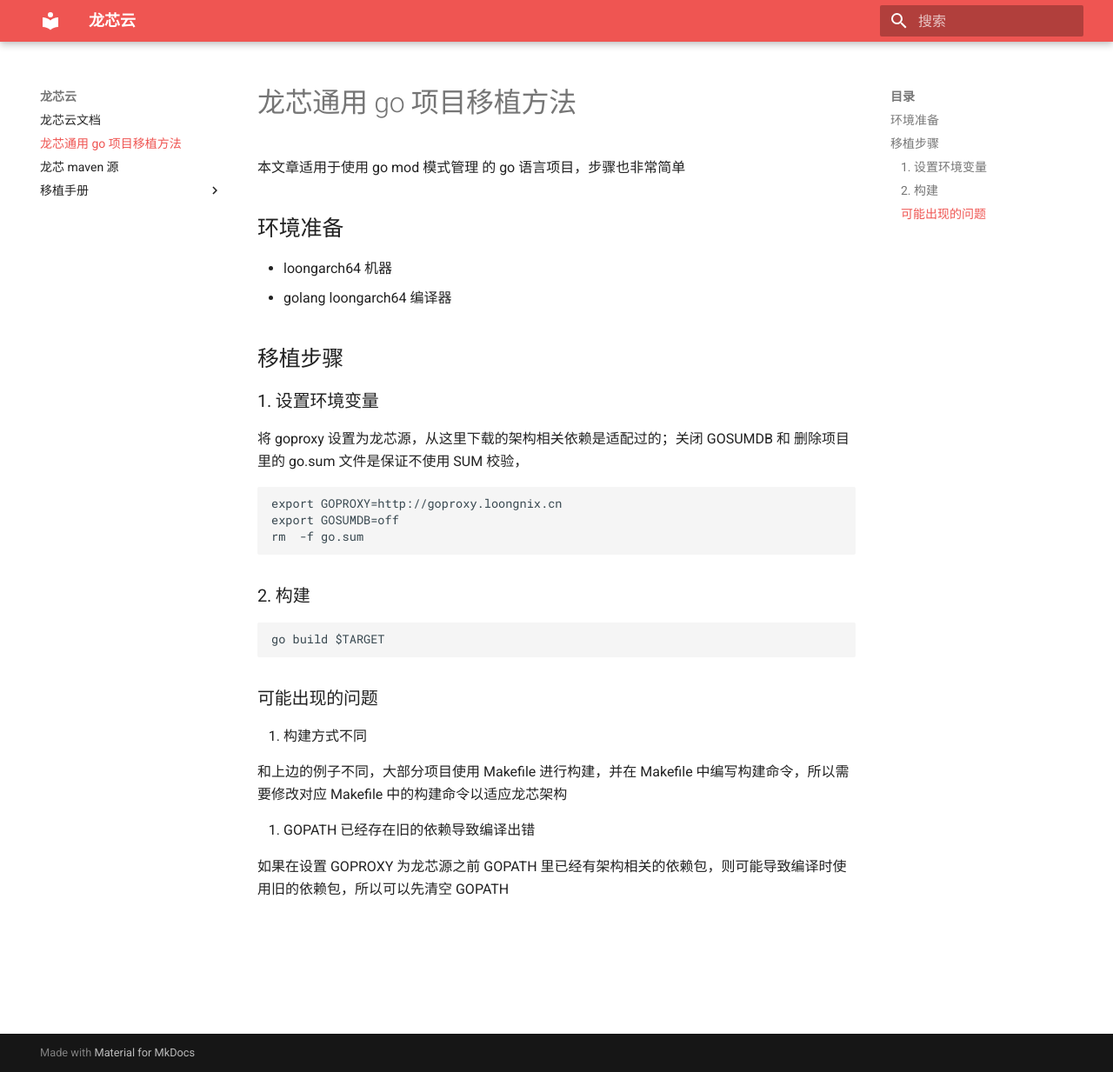
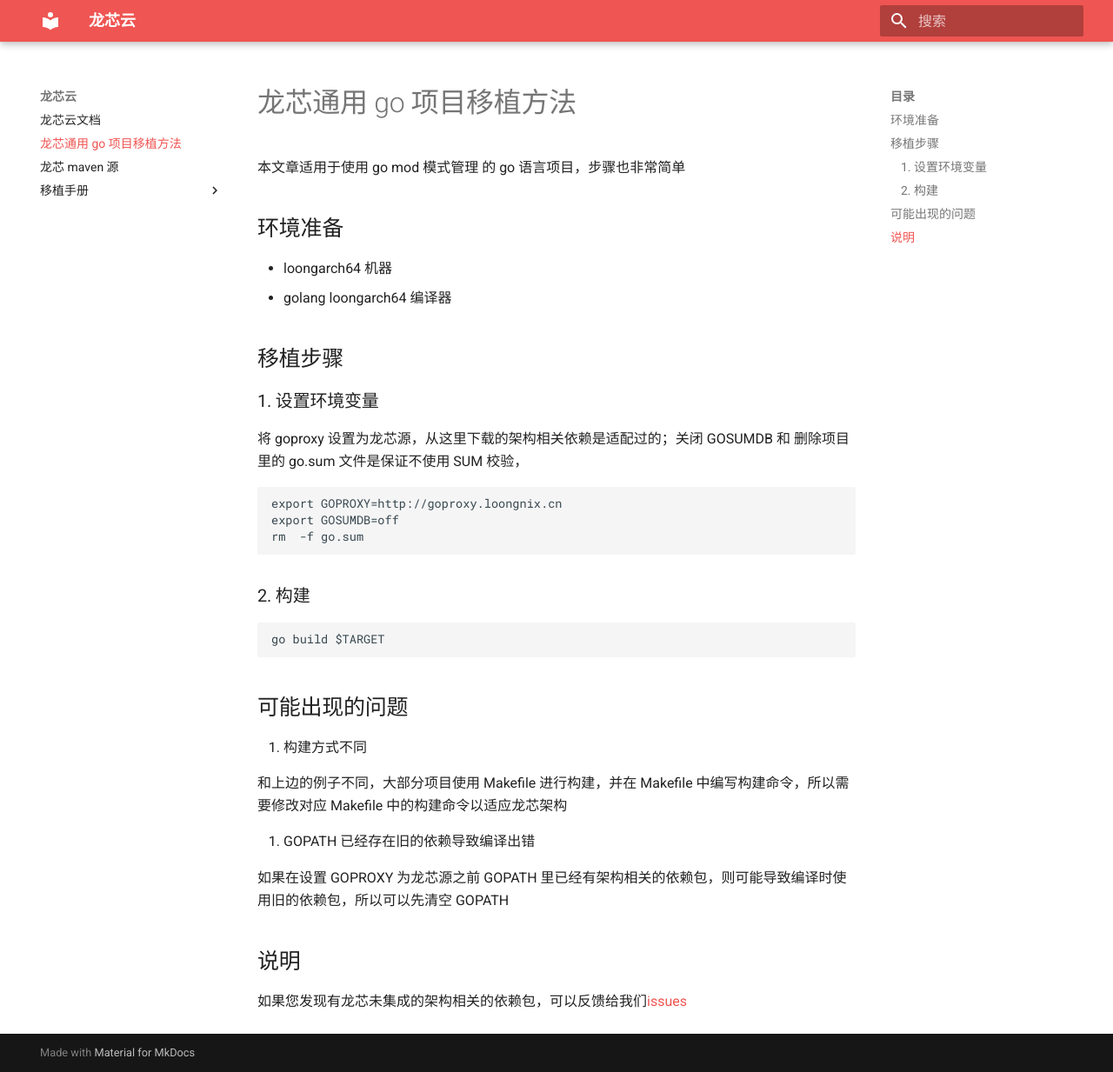
Before and after one commit to Loongson-Cloud-Community/Loongson-Cloud-Community, an MkDocs documentation site: the page built from docs/common_go.md, in a window 1280 px wide and 1233 px high. Shown: the whole window at 87% size. Built offline with MkDocs 1.6.1 and Material for MkDocs 9.7.7, drawn with Linux system fonts in a browser that asks for light colours.

Commit message:
Update common_go.md

````diff
--- a/docs/common_go.md
+++ b/docs/common_go.md
@@ -19,7 +19,7 @@
 go build $TARGET
 ```
 
-### 可能出现的问题
+## 可能出现的问题
 1. 构建方式不同
 
 和上边的例子不同，大部分项目使用 Makefile 进行构建，并在 Makefile 中编写构建命令，所以需要修改对应 Makefile 中的构建命令以适应龙芯架构
@@ -27,3 +27,6 @@
 2. GOPATH 已经存在旧的依赖导致编译出错
 
 如果在设置 GOPROXY 为龙芯源之前 GOPATH 里已经有架构相关的依赖包，则可能导致编译时使用旧的依赖包，所以可以先清空 GOPATH
+
+## 说明
+如果您发现有龙芯未集成的架构相关的依赖包，可以反馈给我们[issues](https://github.com/Loongson-Cloud-Community/Loongson-Cloud-Community/issues)
````
